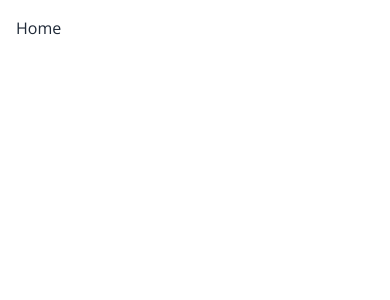
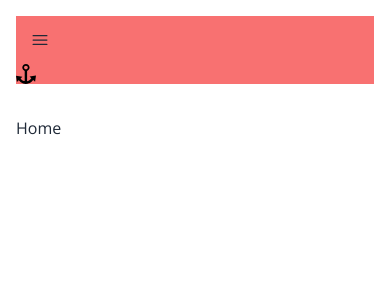
Before and after one commit to moaaz-bhnas/phoenician-2.0, a Next.js app: page / in a window 390 px wide. Shown: the top 300 px of the page. Built offline with nearby package versions, Linux system fonts and the light colour scheme.

Commit message:
Added logo to the header

```diff
--- a/package.json
+++ b/package.json
@@ -7,6 +7,7 @@
   },
   "dependencies": {
     "@headlessui/react": "^1.7.3",
+    "@heroicons/react": "^2.0.12",
     "next": "latest",
     "react": "18.1.0",
     "react-dom": "18.1.0"
--- a/src/components/PageLayout.tsx
+++ b/src/components/PageLayout.tsx
@@ -1,5 +1,7 @@
 import Head from "next/head";
 import { memo, ReactNode } from "react";
+import Header from "../sections/header/Header";
+import Container from "./Container";
 
 type Props = {
   children?: ReactNode;
@@ -17,7 +19,9 @@ function Layout({ children, title }: Props) {
         <meta name="viewport" content="initial-scale=1.0, width=device-width" />
       </Head>
 
-      <header></header>
+      <Container>
+        <Header />
+      </Container>
       <main>{children}</main>
       <footer></footer>
     </div>
--- /dev/null
+++ b/src/sections/header/Header.tsx
@@ -0,0 +1,29 @@
+import Image from "next/future/image";
+import { memo } from "react";
+import SidebarToggler from "./components/SidebarToggler";
+
+type Props = {};
+
+function Header({}: Props) {
+  return (
+    <header className="bg-red-400">
+      <h1 className="sr-only">Phoenician</h1>
+
+      {/* Sidebar toggler button */}
+      <div className="lg:hidden">
+        <SidebarToggler />
+      </div>
+
+      {/* Logo */}
+      <Image
+        className="w-5 h-5"
+        src={"/images/logo.svg"}
+        alt=""
+        width={0}
+        height={0}
+      />
+    </header>
+  );
+}
+
+export default memo(Header);
--- /dev/null
+++ b/src/sections/header/components/SidebarToggler.tsx
@@ -0,0 +1,14 @@
+import { Bars3Icon } from "@heroicons/react/24/outline";
+import { memo } from "react";
+
+type Props = {};
+
+function SidebarToggler({}: Props) {
+  return (
+    <button className="w-12 h-12 flex" type="button">
+      <Bars3Icon className="w-5 m-auto" />
+    </button>
+  );
+}
+
+export default memo(SidebarToggler);
```
Also changed, not shown: public/images/logo.svg (added), 1 other file (tests, documents, lock files or other folders).
